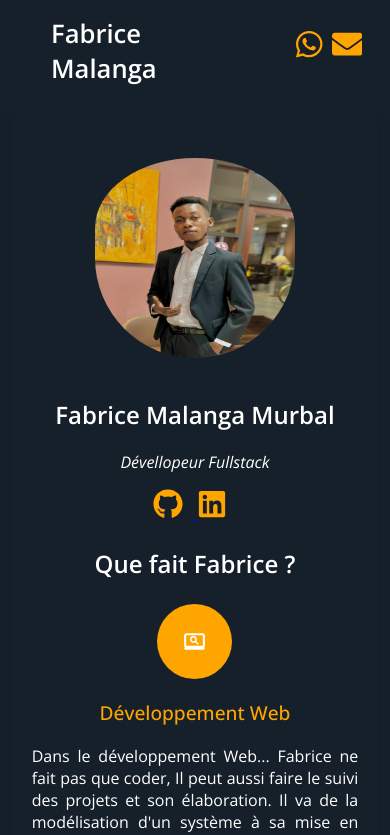
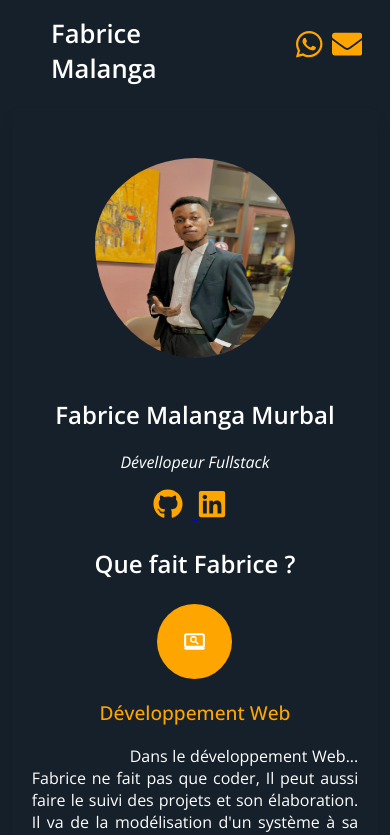
Before and after one commit to Beerus243/Portfolio, a Next.js app: page /pages in a window 390 px wide. Shown: the top 835 px of the page. Built offline with nearby package versions, Linux system fonts and the light colour scheme.

Commit message:
img Arragé et text-inden

```diff
--- a/app/Styles/globals.css
+++ b/app/Styles/globals.css
@@ -60,9 +60,9 @@ h2 {
 }
 
 .imgPortfo {
-  width: 225px;
-  height: 225px;
-  border-radius: 150px;
+  width: 300px;
+  height: 300px;
+  border-radius: 50%;
   display: flex;
   align-items: center;
   overflow: hidden;
--- a/app/Styles/responsive.css
+++ b/app/Styles/responsive.css
@@ -103,6 +103,9 @@
     padding-top: 30px;
     width: 200px;
     height: 200px;
-    margin: 0 auto;
+    border-radius: 50%;
+    display: flex;
+    align-items: center;
+    overflow: hidden;
   }
 }
--- a/app/components/Bio.module.css
+++ b/app/components/Bio.module.css
@@ -7,6 +7,7 @@
 }
 
 .description {
+  text-indent: 30%;
   margin-right: 20px;
   margin-left: 20px;
   font-family: 'Open sans';
```
